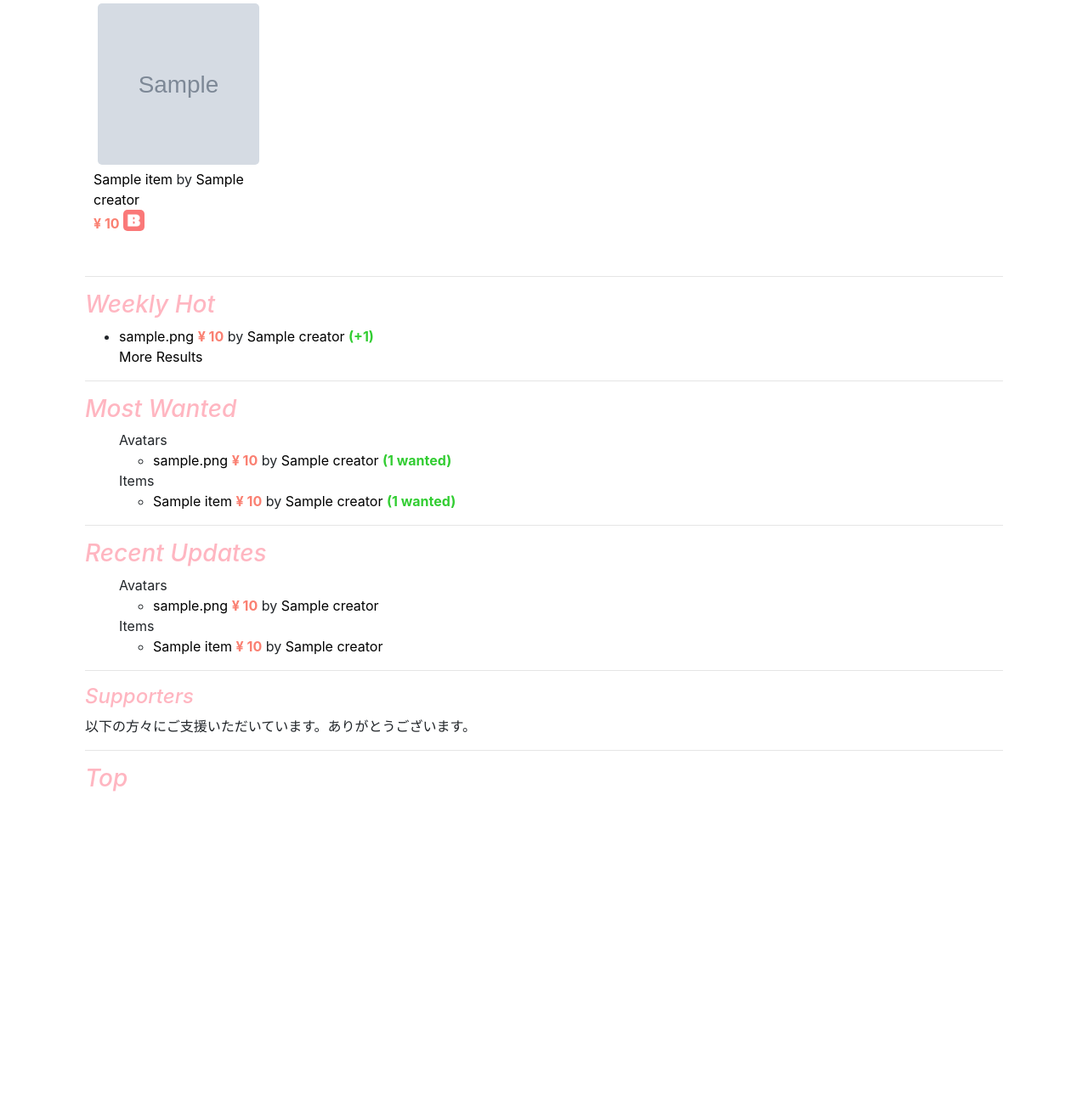
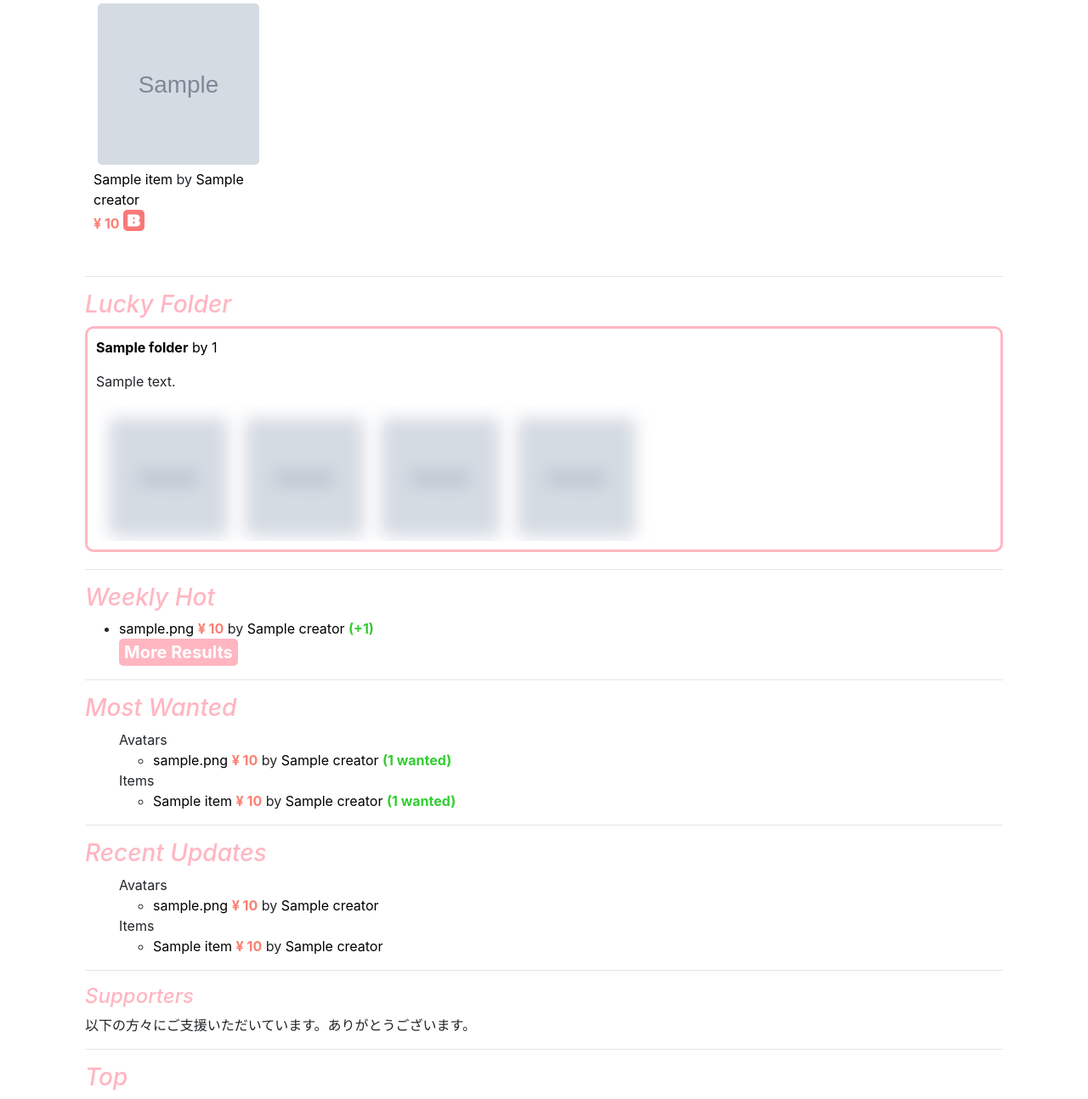
Before and after one commit to hibit-at/avatar_network, a Django app: page / in a window 1280 px wide. Shown: the part 824-2118 px from the top of the page at 85% size. Before the commit the page ends 1756 px from the top, so only its background shows below. Run offline with Django 3.2, Linux system fonts and the light colour scheme; tables that the repository leaves empty hold one stand-in row (values such as "Sample post"); grey boxes marked "Sample" are stand-in pictures; some libraries are stand-ins or nearby versions.

Commit message:
lucky folder

```diff
--- a/app/views.py
+++ b/app/views.py
@@ -75,6 +75,10 @@ def index(request):
     wanted_avatars, wanted_items = get_wanted_avatars_and_items()
     supporters = Customer.objects.filter(
         isSupporter=True).exclude(user__is_staff=True)
+    folders = Folder.objects.filter(isOpen=True).annotate(num=Count(
+        'fav_avatar') + Count('fav_item') + Count('want_avatar') + Count('want_item'))
+    folders = folders.filter(num__gte=1)
+    lucky_folder = folders.order_by('?').first()
 
     params.update({
         'avatars': avatars,
@@ -85,6 +89,7 @@ def index(request):
         'supporters': supporters,
         'wanted_avatars': wanted_avatars,
         'wanted_items': wanted_items,
+        'folder' : lucky_folder,
     })
 
     return render(request, 'index.html', params)
--- a/templates/all_folders.html
+++ b/templates/all_folders.html
@@ -2,7 +2,7 @@
 {% block content %}
     {% load humanize %}
     {% load static %}
-    <h3 class="deco">Customers List</h3>
+    <h3 class="deco">All Folders List</h3>
     {% include 'page_object.html' with keyword='app:all_folders' %}
     {% for customer in customers %}
         <div class="creator">
--- a/templates/folders.html
+++ b/templates/folders.html
@@ -3,6 +3,10 @@
     {% load static %}
     {% load humanize %}
     <h3 class="deco">Folders List</h3>
+    <a href="{% url 'app:all_folders' %}">
+        <button class="button">All Folders</button>
+    </a>
+    <hr>
     {% for folder in folders %}
         <div class="creator">
             <p>
--- a/templates/index.html
+++ b/templates/index.html
@@ -63,6 +63,74 @@
         {% endfor %}
     </div>
     <hr />
+    <h3 class="deco">Lucky Folder</h3>
+    <div class="creator">
+        <p>
+            <a href="{% url 'app:folder' pk=folder.pk %}"><b>{{ folder }}</b> by {{ folder.editor }}</a>
+        </p>
+        <p>
+            {{ folder.description|truncatechars:30 }}
+        </p>
+        <div class="boxContainer">
+            {% if folder.want_avatar.all|length > 0 %}
+                {% comment %} <div class="boxContainer"> {% endcomment %}
+                {% for avatar in folder.want_avatar.all|slice:":7" %}
+                    <div class="box" style="width:160px;height:160px">
+                        <a href="{% url 'app:avatar' avatar_id=avatar.avatar_id %}">
+                            <img alt="thumb"
+                                 src="{{ avatar.imageURL }}"
+                                 class="thumb"
+                                 {% if folder.isNSFW %} style="width:150px;height:150px;filter:blur(10px)" {% else %} style="width:150px;height:150px" {% endif %}/>
+                        </a>
+                    </div>
+                {% endfor %}
+                {% comment %} </div> {% endcomment %}
+            {% endif %}
+            {% if folder.want_item.all|length > 0 %}
+                {% comment %} <div class="boxContainer"> {% endcomment %}
+                {% for item in folder.want_item.all|slice:":7" %}
+                    <div class="box" style="width:160px;height:160px">
+                        <a href="{% url 'app:item' item_id=item.item_id %}">
+                            <img alt="thumb"
+                                 src="{{ item.imageURL }}"
+                                 class="thumb"
+                                 {% if folder.isNSFW %} style="width:150px;height:150px;filter:blur(10px)" {% else %} style="width:150px;height:150px" {% endif %}/>
+                        </a>
+                    </div>
+                {% endfor %}
+                {% comment %} </div> {% endcomment %}
+            {% endif %}
+            {% if folder.fav_avatar.all|length > 0 %}
+                {% comment %} <div class="boxContainer"> {% endcomment %}
+                {% for avatar in folder.fav_avatar.all|slice:":7" %}
+                    <div class="box" style="width:160px;height:160px">
+                        <a href="{% url 'app:avatar' avatar_id=avatar.avatar_id %}">
+                            <img alt="thumb"
+                                 src="{{ avatar.imageURL }}"
+                                 class="thumb"
+                                 {% if folder.isNSFW %} style="width:150px;height:150px;filter:blur(10px)" {% else %} style="width:150px;height:150px" {% endif %}/>
+                        </a>
+                    </div>
+                {% endfor %}
+                {% comment %} </div> {% endcomment %}
+            {% endif %}
+            {% if folder.fav_item.all|length > 0 %}
+                {% comment %} <div class="boxContainer"> {% endcomment %}
+                {% for item in folder.fav_item.all|slice:":7" %}
+                    <div class="box" style="width:160px;height:160px">
+                        <a href="{% url 'app:item' item_id=item.item_id %}">
+                            <img alt="thumb"
+                                 src="{{ item.imageURL }}"
+                                 class="thumb"
+                                 {% if folder.isNSFW %} style="width:150px;height:150px;filter:blur(10px)" {% else %} style="width:150px;height:150px" {% endif %}/>
+                        </a>
+                    </div>
+                {% endfor %}
+                {% comment %} </div> {% endcomment %}
+            {% endif %}
+        </div>
+    </div>
+    <hr />
     <h3 class="deco">Weekly Hot</h3>
     <ul>
         {% for avatar in hot_avatars %}
@@ -75,9 +143,9 @@
             </li>
         {% endfor %}
         <a href="{% url 'app:avatars' %}?sort_hot=on">
-            <p>
+            <button class="button">
                 More Results
-            </p>
+            </button>
         </a>
     </ul>
     <hr />
```
